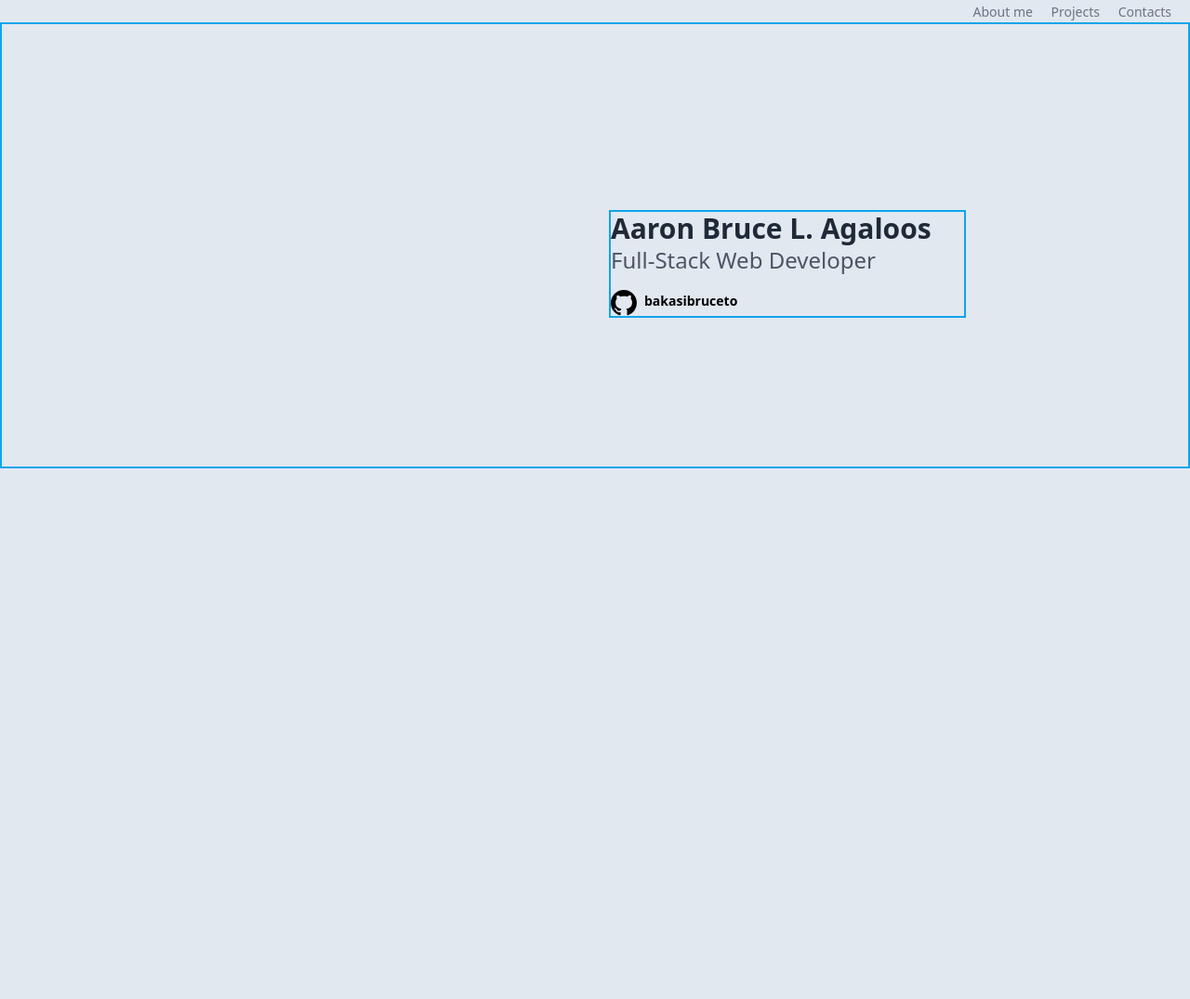
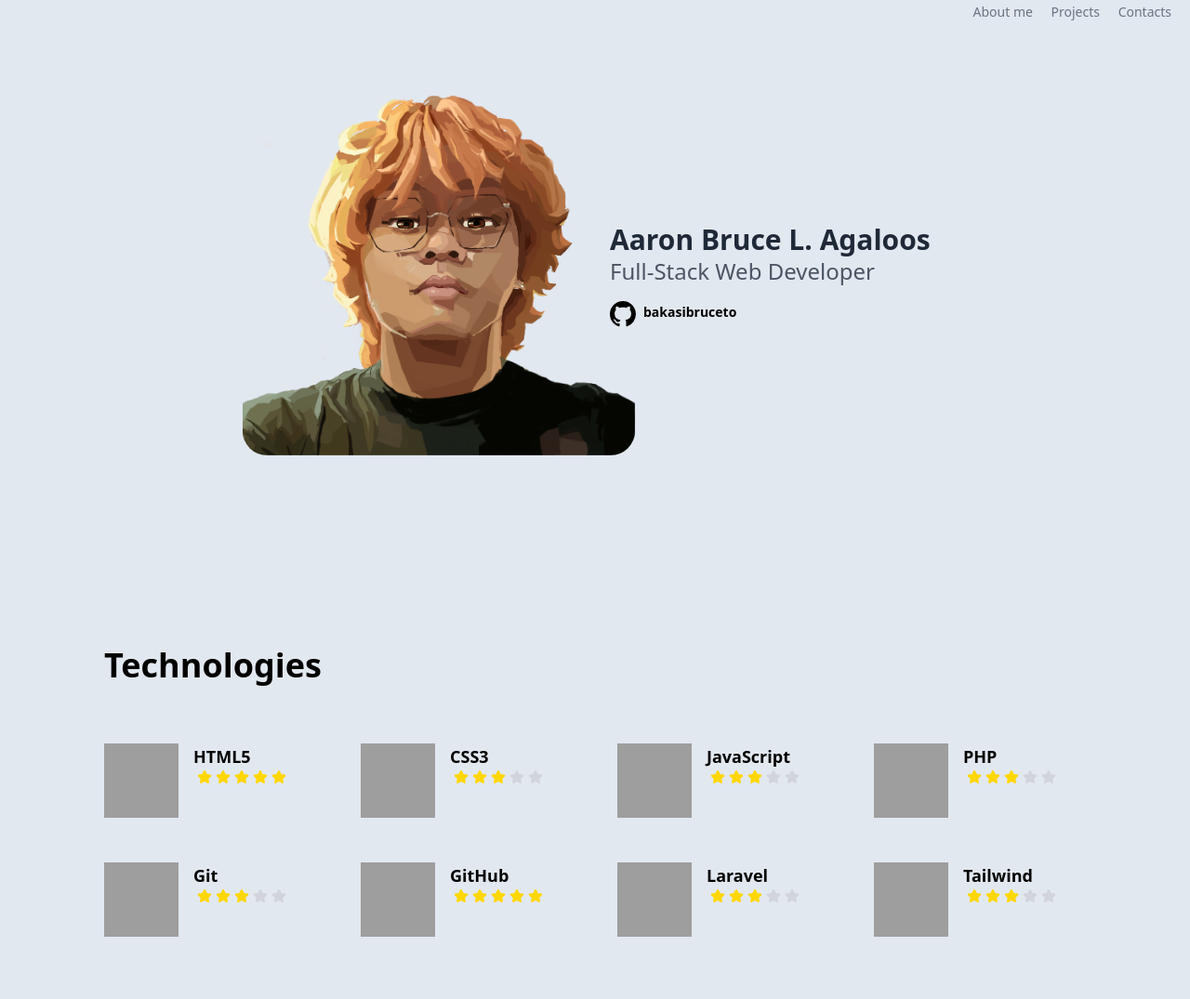
Before and after one commit to bakasibruceto/bakasibruceto.github.io, a plain HTML site: page index.html in a window 1280 px wide. Shown: the top 1075 px of the page at 93% size. Before the commit the page ends 800 px from the top, so only its background shows below. Drawn offline with nearby package versions, Linux system fonts and the light colour scheme; grey boxes are pictures that could not be loaded.

Commit message:
js imports

```diff
--- a/index.html
+++ b/index.html
@@ -6,13 +6,24 @@
   <meta name="viewport" content="width=device-width, initial-scale=1.0">
   <title>bakasibruceto</title>
   <script src="https://cdn.tailwindcss.com"></script>
-  <link href="https://cdn.jsdelivr.net/npm/tailwindcss@2.2.19/dist/tailwind.min.css" rel="stylesheet">
+  <style>
+    html {
+      scroll-behavior: smooth;
+      -ms-overflow-style: none;
+      scrollbar-width: none;
+    }
+
+    html::-webkit-scrollbar {
+      display: none;
+    }
+  </style>
 </head>
 
 <body class="bg-slate-200">
-
-  <div class="flex justify-end grid-cols-2">
-    <div class="span-1/2 pr-3">
+  <!-- nav -->
+  <div class="flex justify-end fixed right-0">
+    <div class="">
+      <div class="pr-3">
         <a href="#"
           class="shrink-0 rounded-lg p-2 text-sm font-medium text-gray-500 hover:bg-gray-50 hover:text-gray-700">
           About me
@@ -30,11 +41,13 @@
       </div>
     </div>
 
+  </div>
+  <!-- introduction -->
   <div
-    class="pt-10 grid grid-cols-1 md:grid-cols-2 gap-4 md:gap-8 justify-items-center border-solid border-2 border-sky-500 pb-40">
+    class="pt-20 grid grid-cols-1 md:grid-cols-2 gap-4 md:gap-8 justify-items-center pb-40">
     <div id="imageContainer" class="md:ml-80 relative w-96 justify-center bg-cover bg-center scale-110">
     </div>
-    <div class="flex flex-col justify-center md:mt-40 border-solid border-2 border-sky-500 w-96 md:mr-60">
+    <div class="flex flex-col justify-center md:mt-40 w-96 md:mr-60">
       <p
         class="text-3xl font-bold text-gray-800 mt-80 pt-20 md:mt-0 md:pt-0 transition duration-500 ease-in-out transform hover:-translate-y-1 hover:scale-110 hover:cursor-pointer">
         Aaron Bruce L. Agaloos</p>
@@ -52,13 +65,66 @@
           <p class="pl-2 pt-0.5 font-bold text-sm">bakasibruceto</p>
         </a>
       </div>
+    </div>
+    <br><br>
+  </div>
+  <!-- about me -->
+  <!-- <div class="pt-10 pl-80 pr-80">
+    <div class=" border-solid border-2 border-sky-500">
+      <p
+        class="text-3xl font-bold text-gray-800 mt-80 pt-20 md:mt-0 md:pt-0 transition duration-500 ease-in-out transform hover:-translate-y-1 hover:scale-110 hover:cursor-pointer">
+        About Me</p>
+
+      <p class="pt-10">Lorem ipsum dolor sit, amet consectetur adipisicing elit. Consectetur repellat deleniti porro
+        suscipit a quo
+        quam recusandae corporis nam sequi ab laborum, tenetur perspiciatis, maiores beatae? Deleniti unde earum sint!
+      </p>
+    </div>
+  </div> -->
+  <div class="p-20 pt-10">
+    <div class="max-w-screen-xl px-4 py-8 sm:px-6 sm:py-12 lg:px-8 lg:py-16">
+      <div class="max-w-xl">
+        <h2 class="text-3xl font-bold sm:text-4xl">Technologies</h2>
+      </div>
+      <div id="tech" class="mt-8 grid grid-cols-1 gap-8 md:mt-16 md:grid-cols-2 md:gap-12 lg:grid-cols-4"></div>
+    </div>
+  </div>
+  <!-- projects -->
+
+  <!-- Contacts -->
+  <div class="pt-20 pb-40">
+    <h3 class="text-4xl font-bold text-center">Explore new opportunities with me</h3>
+    <p
+      class="pt-5 text-xl text-center text-gray-600 transition duration-500 ease-in-out transform hover:-translate-y-1 hover:scale-110 hover:cursor-pointer"
+      onclick="navigator.clipboard.writeText(this.innerText)" title="Copy to clipboard">
+      agaloos.aaronbruce@gmail.com
+    </p>
+    <div class="flex justify-center">
+      <div
+        class="pt-4 transition duration-500 ease-in-out transform hover:-translate-y-1 hover:scale-110 hover:cursor-pointer">
+        <a class="p-3" target="_blank" rel="noreferrer" href="https://github.com/bakasibruceto">
+          <svg class="w-7 text-black fill-current inline-block" viewBox="0 0 16 16">
+            <path
+              d="M8 0C3.58 0 0 3.58 0 8c0 3.54 2.29 6.53 5.47 7.59.4.07.55-.17.55-.38 0-.19-.01-.82-.01-1.49-2.01.37-2.53-.49-2.69-.94-.09-.23-.48-.94-.82-1.13-.28-.15-.68-.52-.01-.53.63-.01 1.08.58 1.23.82.72 1.21 1.87.87 2.33.66.07-.52.28-.87.51-1.07-1.78-.2-3.64-.89-3.64-3.95 0-.87.31-1.59.82-2.15-.08-.2-.36-1.02.08-2.12 0 0 .67-.21 2.2.82.64-.18 1.32-.27 2-.27.68 0 1.36.09 2 .27 1.53-1.04 2.2-.82 2.2-.82.44 1.1.16 1.92.08 2.12.51.56.82 1.27.82 2.15 0 3.07-1.87 3.75-3.65 3.95.29.25.54.73.54 1.48 0 1.07-.01 1.93-.01 2.2 0 .21.15.46.55.38A8.012 8.012 0 0 0 16 8c0-4.42-3.58-8-8-8z">
+            </path>
+          </svg>
+        </a>
+      </div>
+      <div
+        class=" pt-4 p-3 transition duration-500 ease-in-out transform hover:-translate-y-1 hover:scale-110 hover:cursor-pointer">
+        <a target="_blank" rel="noreferrer" href="#">
+          <svg xmlns="http://www.w3.org/2000/svg" width="28" height="28" viewBox="0 0 24 24">
+            <path fill=""
+              d="M19 0h-14c-2.761 0-5 2.239-5 5v14c0 2.761 2.239 5 5 5h14c2.762 0 5-2.239 5-5v-14c0-2.761-2.238-5-5-5zm-11 19h-3v-11h3v11zm-1.5-12.268c-.966 0-1.75-.79-1.75-1.764s.784-1.764 1.75-1.764 1.75.79 1.75 1.764-.783 1.764-1.75 1.764zm13.5 12.268h-3v-5.604c0-3.368-4-3.113-4 0v5.604h-3v-11h3v1.765c1.396-2.586 7-2.777 7 2.476v6.759z" />
+          </svg>
+        </a>
+      </div>
+    </div>
+  </div>
 
 
-    </div>
-  </div>
-  <script src="dist/assets.js"></script>
   <script src="https://cdnjs.cloudflare.com/ajax/libs/animejs/3.2.1/anime.min.js"></script>
-  <script src="dist/app.js"></script>
+  <script type="module" src="js/assets.js"></script>
 </body>
 
 </html>
--- /dev/null
+++ b/js/anime.js
@@ -0,0 +1,139 @@
+export function runAnimations() {
+    window.onload = function() {
+        anime({
+            targets: '#imageContainer',
+            opacity: [0, 1],
+            duration: 1000,
+            easing: 'easeInOutQuad'
+        });
+    };
+    anime({
+        targets: '.class2',
+        keyframes: [
+            { translateY: 1, },
+            { translateY: -1, }
+        ],
+        loop: true,
+        direction: 'alternate',
+        easing: 'easeInOutSine',
+        duration: 3400
+    });
+
+
+    anime({
+        targets: '.class3',
+        keyframes: [
+            { translateX: -20, rotate: 8 },
+            { translateX: 0, rotate: 0 }
+        ],
+        duration: 10000,
+        easing: 'easeInOutSine',
+        direction: 'alternate',
+        loop: true
+    });
+    anime({
+        targets: '.class4',
+        keyframes: [
+            { translateX: -40, rotate: 16 },
+            { translateX: 0, rotate: 0 }
+        ],
+        duration: 11000,
+        easing: 'easeInOutSine',
+        direction: 'alternate',
+        loop: true
+    });
+
+    anime({
+        targets: '.class5',
+        keyframes: [
+            { translateX: -25, rotate: 10 },
+            { translateX: 0, rotate: 0 },
+        ],
+        duration: 9900,
+        easing: 'easeInOutSine',
+        direction: 'alternate',
+        loop: true
+    });
+
+    anime({
+        targets: '.class6',
+        keyframes: [
+            { translateX: 10, rotate: -5 },
+            { translateX: -10, rotate: 5 },
+        ],
+        duration: 11000,
+        easing: 'easeInOutSine',
+        direction: 'alternate',
+        loop: true
+    });
+
+    anime({
+        targets: '.class7',
+        keyframes: [
+            { translateX: 25, rotate: -10 },
+            { translateX: 20, rotate: -8 },
+        ],
+        duration: 9800,
+        easing: 'easeInOutSine',
+        direction: 'alternate',
+        loop: true
+    });
+
+    anime({
+        targets: '.class8',
+        keyframes: [
+            { translateX: 10, rotate: -5 },
+            { translateX: -10, rotate: 5 },
+        ],
+        duration: 9800,
+        easing: 'easeInOutSine',
+        direction: 'alternate',
+        loop: true
+    });
+
+    anime({
+        targets: '.class9',
+        keyframes: [
+            { translateX: 30, rotate: -12 },
+            { translateX: 0, rotate: 0 },
+        ],
+        duration: 9800,
+        easing: 'easeInOutSine',
+        direction: 'alternate',
+        loop: true
+    });
+
+    anime({
+        targets: '.class10',
+        keyframes: [
+            { translateX: -5, translateY: 5, rotate: 7 },
+            { translateX: -10, translateY: 10, rotate: 12 },
+        ],
+        duration: 9800,
+        easing: 'easeInOutSine',
+        direction: 'alternate',
+        loop: true
+    });
+    anime({
+        targets: '.class11',
+        keyframes: [
+            { translateX: -18, translateY: -10, rotate: 7 },
+            { translateX: 0, translateY: 0, rotate: 0 },
+        ],
+        duration: 9000,
+        easing: 'easeInOutSine',
+        direction: 'alternate',
+        loop: true
+    });
+    anime({
+        targets: '.class12',
+        keyframes: [
+            { translateX: 0, rotate: 5 },
+            { translateX: 0, translateY: 0, rotate: 0 },
+        ],
+        duration: 10000,
+        easing: 'easeInOutSine',
+        direction: 'alternate',
+        loop: true
+    });
+}
--- /dev/null
+++ b/js/assets.js
@@ -0,0 +1,33 @@
+import { techCards, profile, rating } from './functions.js';
+import { runAnimations } from './anime.js';
+import { classes, images } from './img.js';
+
+// techCards
+const ids = [ 'html','css','js','php','git','github','laravel','tailwind'];
+const links = [
+    'https://img.icons8.com/color/480/html-5--v1.png',//html
+    'https://img.icons8.com/color/480/css3.png',//css
+    'https://img.icons8.com/color/480/javascript--v1.png',//javascript
+    'https://www.php.net/images/logos/new-php-logo.svg',//php
+    'https://img.icons8.com/color/480/git.png',//git
+    'https://img.icons8.com/color/480/github--v1.png',//github
+    'https://laravel.com/img/logomark.min.svg',//laravel
+    'https://tailwindcss.com/_next/static/media/tailwindcss-mark.3c5441fc7a190fb1800d4a5c7f07ba4b1345a9c8.svg'//tailwind
+];
+const titles = ['HTML5','CSS3','JavaScript','PHP','Git','GitHub','Laravel','Tailwind'];
+
+techCards(ids, links, titles);
+
+//id  //rating 1-5
+rating('html', 5);
+rating('js', 3);
+rating('php', 3);
+rating('css', 3);
+rating('git', 3);
+rating('github', 5);
+rating('laravel', 3);
+rating('tailwind', 3);
+
+//profile(img_src, class_name)
+profile(images, classes);
+runAnimations();
--- /dev/null
+++ b/js/functions.js
@@ -0,0 +1,60 @@
+export function techCards(ids, images, titles) {
+    let html = '';
+
+    for (let i = 0; i < ids.length; i++) {
+        html += `
+            <div class="flex items-start gap-4">
+                <span class="rounded-lg">
+                    <img class="w-20 h-20" src="${images[i]}" alt="${titles[i]}">
+                </span>
+                <div>
+                    <h2 class="text-lg font-bold">${titles[i]}</h2>
+                    <div class="flex items-center" id="${ids[i]}"></div>
+                </div>
+            </div>
+        `;
+    }
+
+    document.getElementById('tech').innerHTML = html;
+}
+
+export function profile(images, classes) {
+    const basePath = "../img/hair/";
+    let html = '';
+
+    images.forEach((image, index) => {
+        html += `<img class="rounded-3xl w-auto absolute top-0 left-0 ${classes[index]}" src="${basePath}${image}.PNG" alt="Description of the image" loading="lazy">\n`;
+    });
+
+    document.getElementById('imageContainer').innerHTML = html;
+}
+
+export function rating(containerId, rating) {
+    const numStars = 5;
+    // Select the container where you want to append the SVGs
+    const container = document.getElementById(containerId);
+
+    for (let i = 0; i < numStars; i++) {
+        // Create a new SVG element
+        const svg = document.createElementNS('http://www.w3.org/2000/svg', 'svg');
+        svg.setAttribute('class', 'w-4 h-4 ms-1 text-gray-300 dark:text-gray-500');
+        svg.setAttribute('aria-hidden', 'true');
+        svg.setAttribute('fill', 'currentColor');
+        svg.setAttribute('viewBox', '0 0 22 20');
+
+        // Create a new path element
+        const path = document.createElementNS('http://www.w3.org/2000/svg', 'path');
+        path.setAttribute('d', 'M20.924 7.625a1.523 1.523 0 0 0-1.238-1.044l-5.051-.734-2.259-4.577a1.534 1.534 0 0 0-2.752 0L7.365 5.847l-5.051.734A1.535 1.535 0 0 0 1.463 9.2l3.656 3.563-.863 5.031a1.532 1.532 0 0 0 2.226 1.616L11 17.033l4.518 2.375a1.534 1.534 0 0 0 2.226-1.617l-.863-5.03L20.537 9.2a1.523 1.523 0 0 0 .387-1.575Z');
+
+        // Change the fill color of the path based on the rating
+        if (i < rating) {
+            path.setAttribute('fill', '#FFD700'); // Gold for rated stars
+        }
+
+        // Append the path to the SVG
+        svg.appendChild(path);
+
+        // Append the SVG to the container
+        container.appendChild(svg);
+    }
+}
--- /dev/null
+++ b/js/img.js
@@ -0,0 +1,32 @@
+//profile assets
+export const images = [
+    "1",
+    "2",
+    "tshirt",
+    "10",
+    "11",
+    "12",
+    "3",
+    "5",
+    "4",
+    "6",
+    "8",
+    "7",
+    "9",
+  ];
+  export const classes = [
+    "class1",
+    "class2",
+    "tshirt",
+    "class10",
+    "class11",
+    "class12",
+    "class3",
+    "class5",
+    "class4",
+    "class6",
+    "class8",
+    "class7",
+    "class9",
+  ];
+  // border-solid border-2 border-sky-500
--- /dev/null
+++ b/js/profile.js
@@ -0,0 +1,6 @@
+import {runAnimations} from './anime.js';
+import { profile } from './functions.js';
+import { classes, images } from './img.js';
+
+profile(images, classes);
+runAnimations();
```
Also changed, not shown: dist/profile.html (+5 -2 lines). Lines whose indentation alone changed are shown as unchanged.
